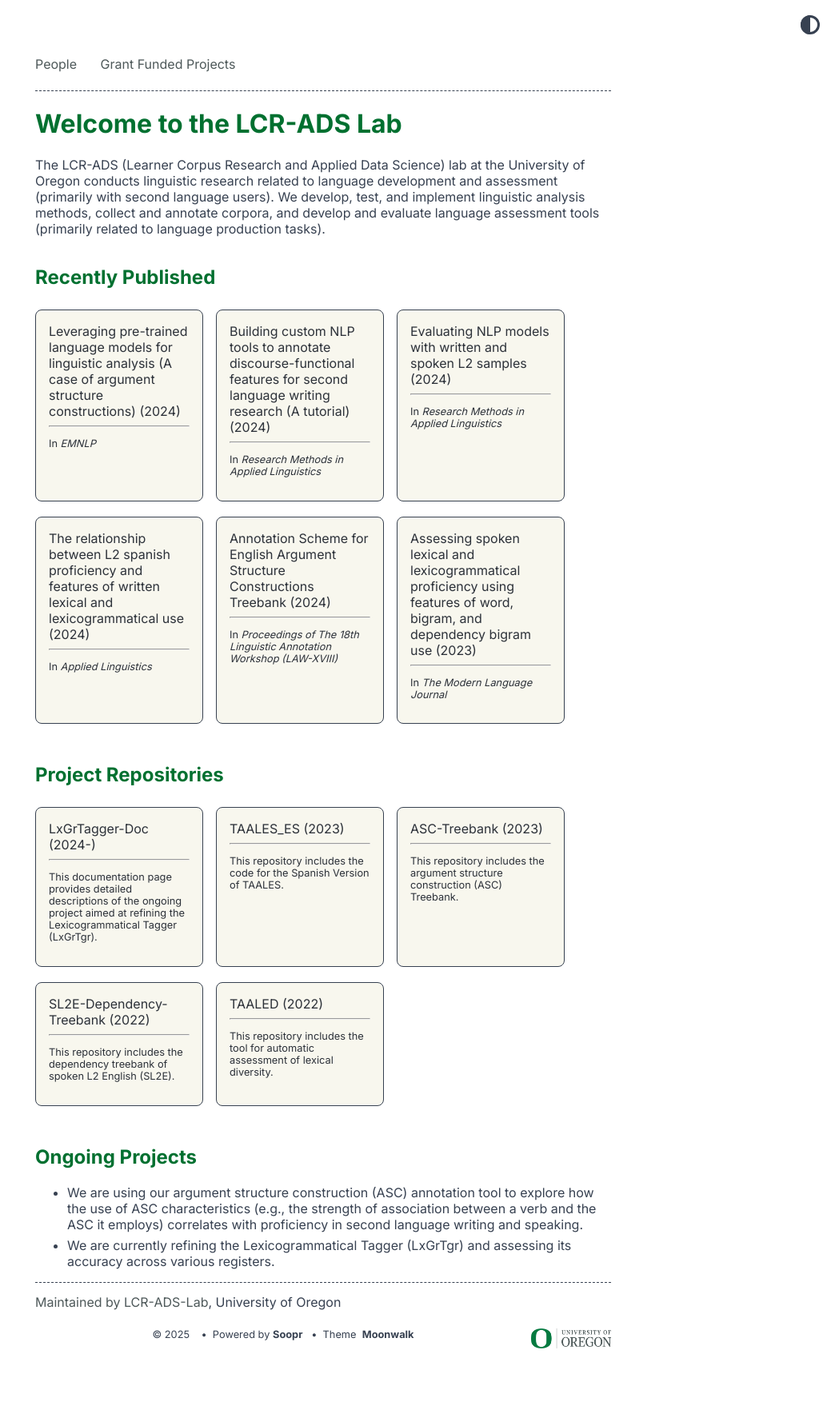
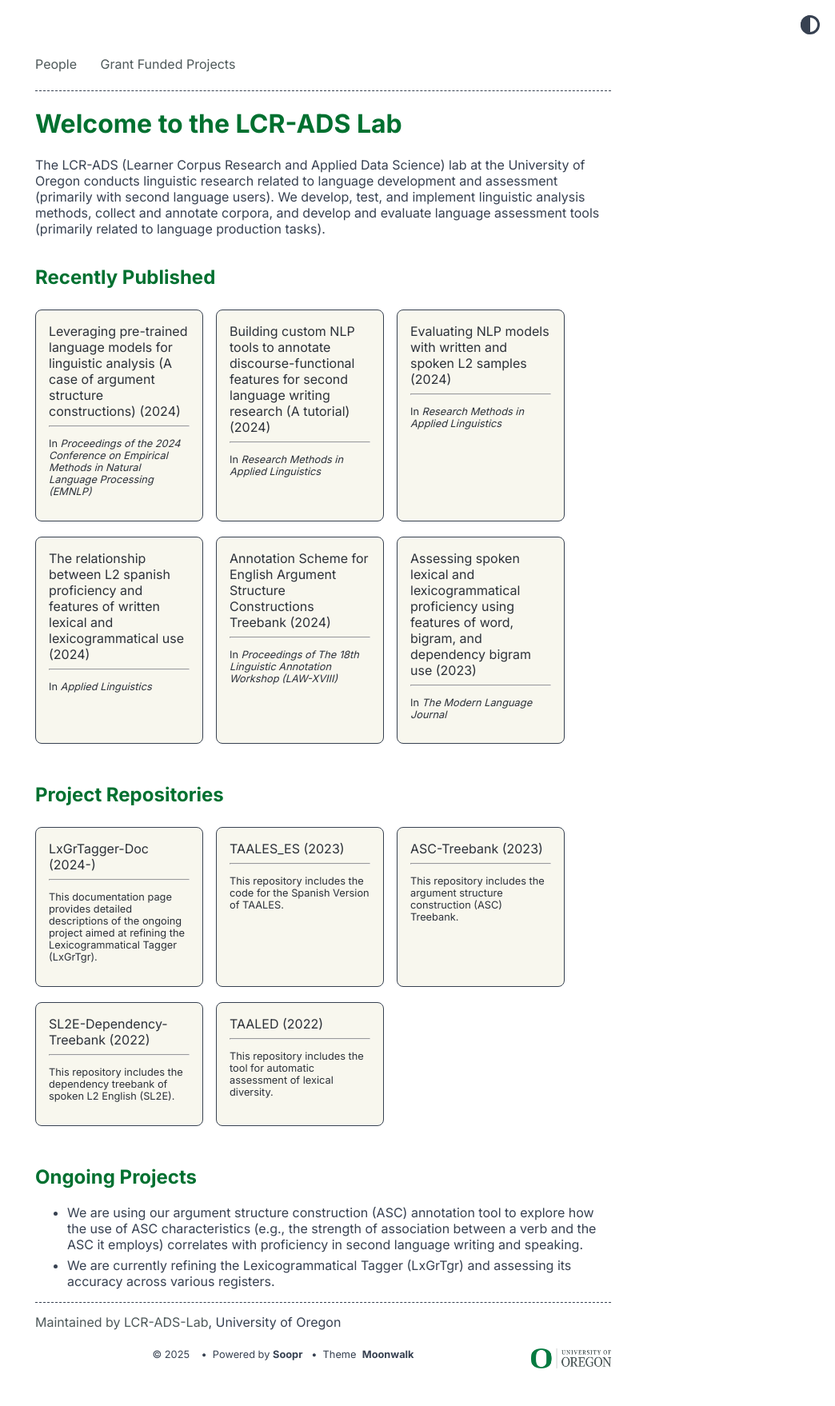
Before and after one commit to LCR-ADS-Lab/LCR-ADS-Home, a Jekyll site: the page built from docs/index.md, in a window 1280 px wide. Shown: the whole page at 80% size, without its empty margins (236-1280 px from the left). Built offline with Jekyll 4.4.1, drawn with Linux system fonts in a browser that asks for light colours; before the commit the page ends 1733 px from its top, so only the background shows below that.

Commit message:
Update home.yml

```diff
--- a/docs/_data/home.yml
+++ b/docs/_data/home.yml
@@ -8,7 +8,7 @@ navbar_entries:
 project_entries:
   - title: Leveraging pre-trained language models for linguistic analysis (A case of argument structure constructions) (2024)
     url: https://aclanthology.org/2024.emnlp-main.415/
-    desc: In <i>EMNLP</i>
+    desc: In <i>Proceedings of the 2024 Conference on Empirical Methods in Natural Language Processing (EMNLP)</i>
 
   - title: Building custom NLP tools to annotate discourse-functional features for second language writing research (A tutorial) (2024)
     url: https://www.sciencedirect.com/science/article/pii/S2772766124000594
```
